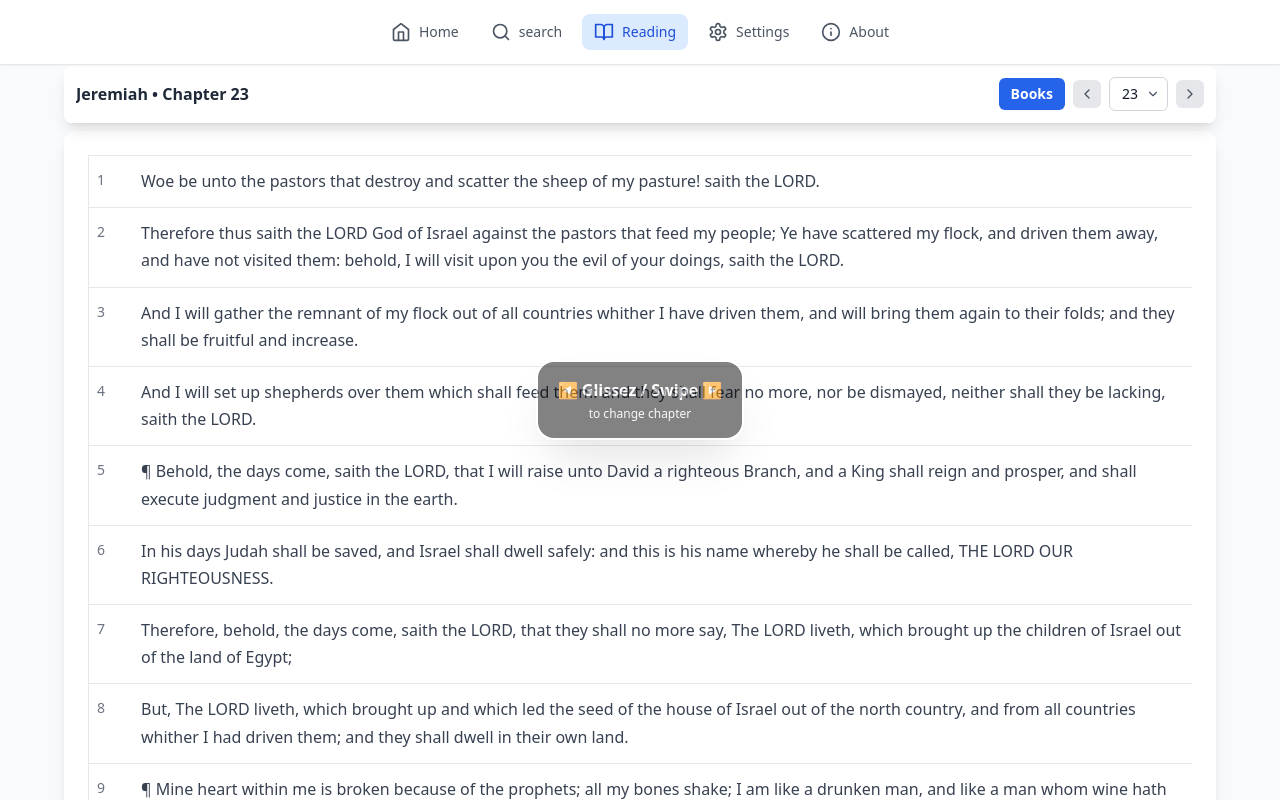
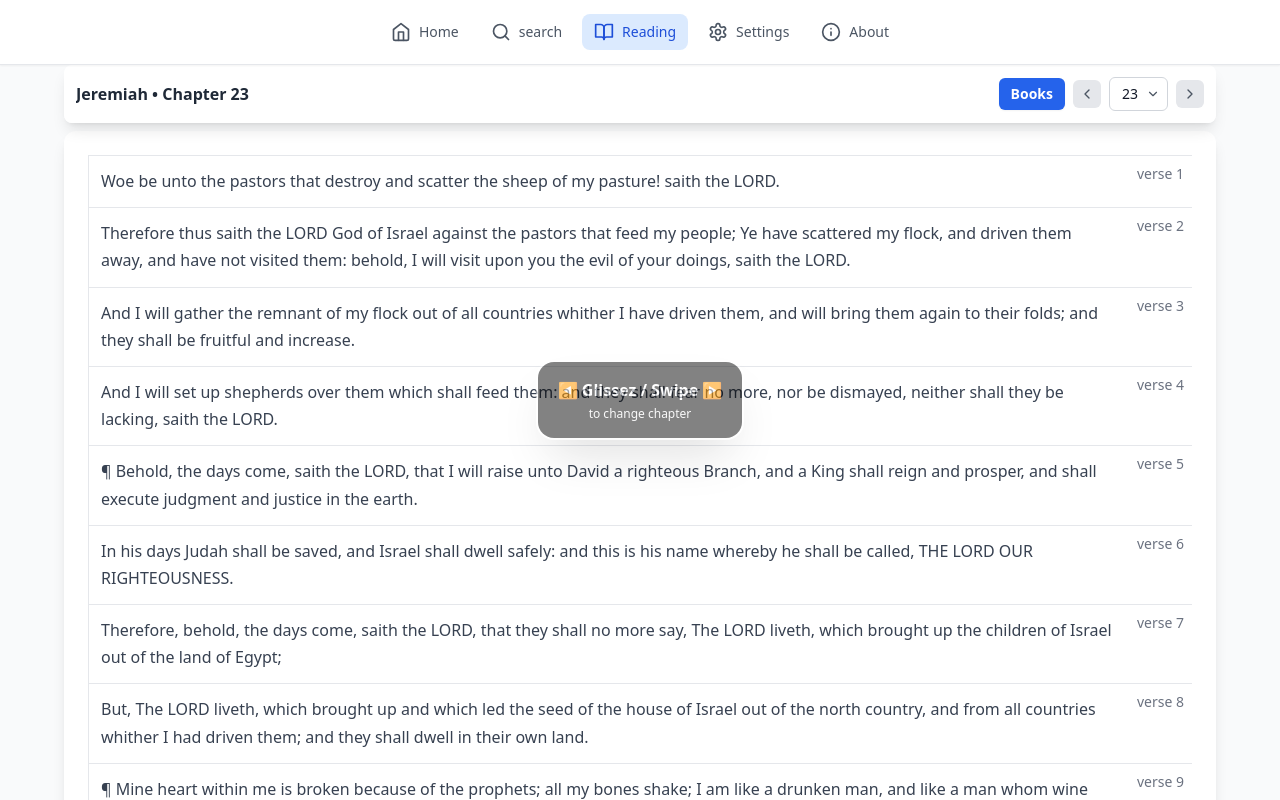
Before and after one commit to thewordofgodfr/site-par-bolt-ai, a React (Vite) app: page / in a window 1280 px wide. Both pictures are taken after a click on the button "Open Jeremiah 23". Shown: the top 800 px of the page. Built offline with nearby package versions, Linux system fonts and the light colour scheme.

Commit message:
Update Reading.tsx

```diff
--- a/src/pages/Reading.tsx
+++ b/src/pages/Reading.tsx
@@ -415,7 +415,7 @@ export default function Reading() {
 
           {/* Contenu du chapitre */}
           {selectedBook && (
-            //⬇️ CHANGEMENT ICI pour quasi plein écran mobile
+            // ⬇️ Quasi plein écran mobile
             <div className={`${isDark ? 'bg-gray-800' : 'bg-white'} sm:rounded-xl sm:shadow-lg sm:p-6 p-3 -mx-4 sm:mx-0 min-h-96`}>
               {/* (Notification reprise supprimée de l'UI pour gagner de la place) */}
 
@@ -435,12 +435,10 @@ export default function Reading() {
                       const selectedBg = isSelected ? (isDark ? 'bg-blue-900/40' : 'bg-blue-50') : '';
                       const highlightBg = isHighlighted ? (isDark ? 'bg-yellow-900/30' : 'bg-yellow-50') : '';
 
-                      // Ajout explicite de la bordure top sur le verset 1
                       const firstVerseBorder = idx === 0
                         ? (isDark ? 'border-t border-gray-700' : 'border-t border-gray-200')
                         : '';
 
-                      // ✅ Correction : parenthèses
                       const leftBorder = isSelected
                         ? 'border-l-4 border-blue-500'
                         : (isDark ? 'border-l border-gray-700' : 'border-l border-gray-200');
@@ -451,22 +449,24 @@ export default function Reading() {
                           id={`verse-${v.verse}`}
                           onClick={() => toggleSelectVerse(v.verse)}
                           style={{ scrollMarginTop: stickyOffset }}
-                          className={`relative cursor-pointer px-2 py-2 sm:py-3 transition-colors ${leftBorder} ${selectedBg} ${highlightBg} ${firstVerseBorder}`}
+                          className={`relative cursor-pointer px-3 py-2 sm:py-3 transition-colors ${leftBorder} ${selectedBg} ${highlightBg} ${firstVerseBorder} pr-16 sm:pr-20`}
                         >
-                          <div className="flex items-start gap-3">
-                            <span className={`w-8 text-sm font-medium ${isDark ? 'text-gray-400' : 'text-gray-500'} flex-shrink-0 pt-0.5 flex items-center gap-1 select-none`}>
-                              {v.verse}
-                              {isSelected && <Check size={14} className={isDark ? 'text-blue-300' : 'text-blue-600'} />}
+                          {/* Numéro/label en haut-droite */}
+                          <span
+                            className={`absolute right-2 top-2 text-xs sm:text-sm select-none ${isDark ? 'text-gray-400' : 'text-gray-500'}`}
+                          >
+                            {state.settings.language === 'fr' ? 'verset' : 'verse'} {v.verse}
+                            {isSelected && (
+                              <Check size={14} className={`inline ml-1 ${isDark ? 'text-blue-300' : 'text-blue-600'}`} />
+                            )}
                           </span>
 
-                            <div className="flex-1">
+                          {/* Texte pleine largeur */}
                           <div
                             className={`${isDark ? 'text-gray-200' : 'text-gray-700'}`}
                             style={{ fontSize: `${state.settings.fontSize}px`, lineHeight: '1.7' }}
                           >
                             {v.text}
-                              </div>
-                            </div>
                           </div>
                         </div>
                       );
```
Lines whose indentation alone changed are shown as unchanged.
